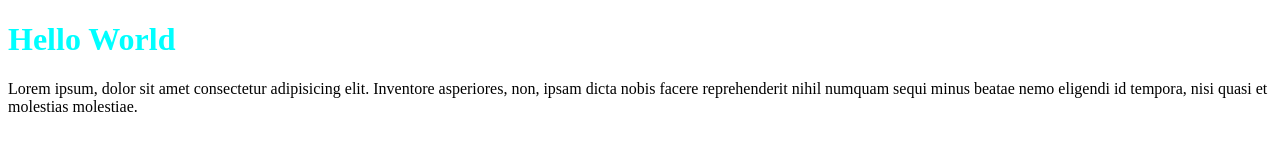
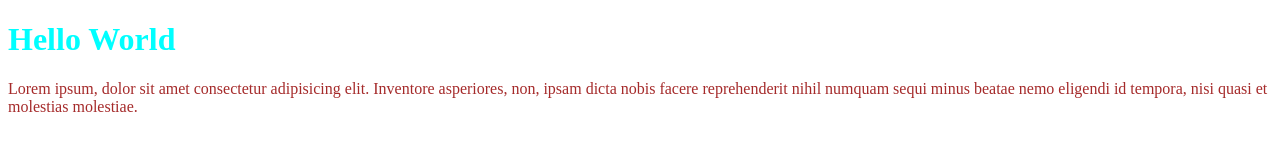
Before and after one commit to SirCna98/TestRepository, a plain HTML site: page Cs50 Web/Index.html in a window 1280 px wide. Drawn offline with Linux system fonts and the light colour scheme.

Commit message:
paragraph p changed

```diff
--- a/Cs50 Web/Index.html
+++ b/Cs50 Web/Index.html
@@ -9,7 +9,7 @@
 <body>
     <h1 style="color: aqua;">Hello World</h1>
 
-    <p>
+    <p style="color: brown;">
         Lorem ipsum, dolor sit amet consectetur adipisicing elit. Inventore asperiores, non, ipsam dicta nobis facere reprehenderit nihil numquam sequi minus beatae nemo eligendi id tempora, nisi quasi et molestias molestiae.
     </p>
 </body>
```
